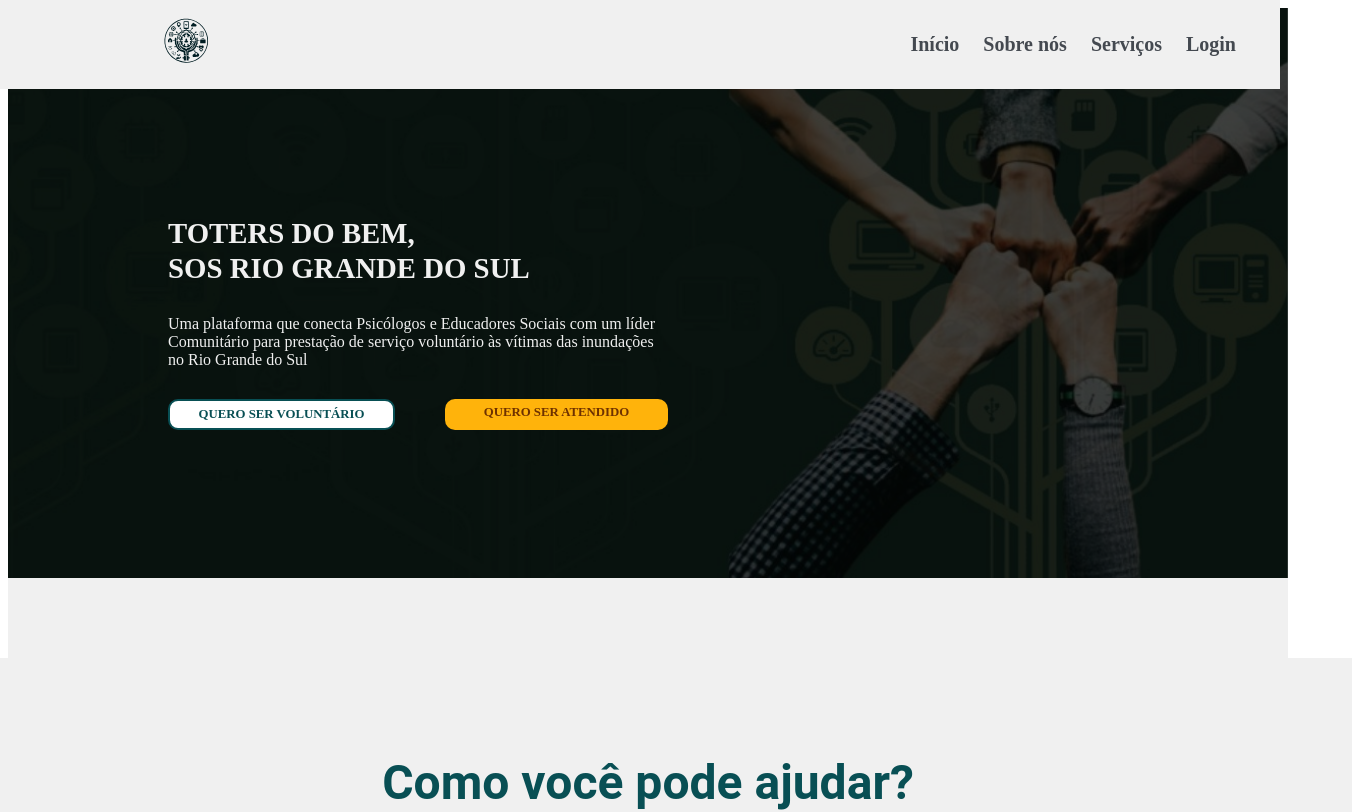
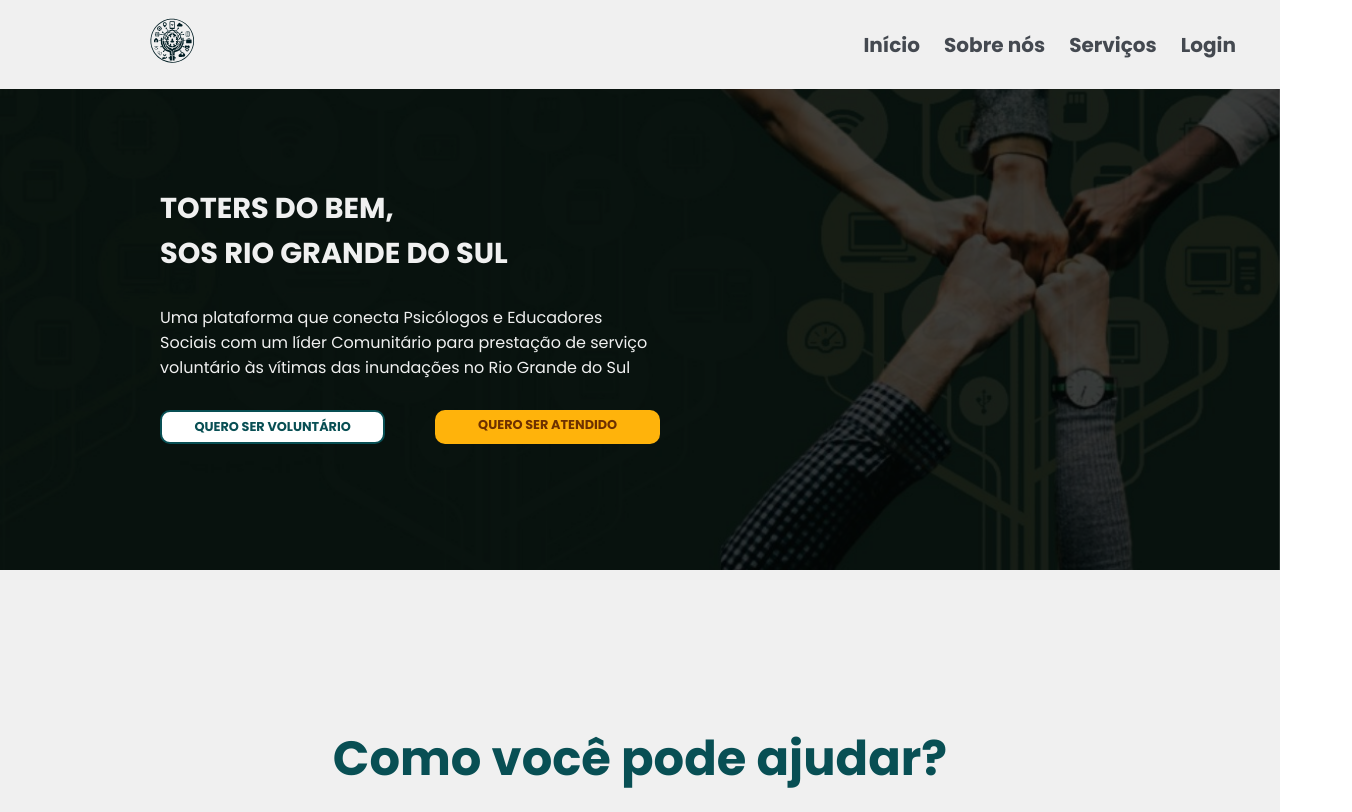
Before and after one commit to Dart1516/projeto-toti-2, a Next.js app: page / in a window 1280 px wide. Shown: the top 812 px of the page, 1352 px wide, since content can reach past the window. Built offline with nearby package versions, Linux system fonts and the light colour scheme.

Commit message:
feat: utilização de font family Poppins

```diff
--- a/src/app/layout.js
+++ b/src/app/layout.js
@@ -1,4 +1,6 @@
 import { UserProvider } from '../api/UserContext';
+import {Poppins} from 'next/font/google'
+import '../assets/styles/global.css'
 
 export const metadata = {
   title: "Toters Do Bem",
@@ -10,9 +12,16 @@ export const metadata = {
   urlSite: "https://www.totersdobem.com.br/"
 };
 
+const poppins = Poppins({
+  subsets: ['latin'],
+  display: 'swap',
+  variable: '--font-poppins',
+  weight: ['400', '500','700']
+})
+
 export default function RootLayout({ children }) {
   return (
-    <html lang="pt-BR">
+    <html lang="pt-BR" className={`${poppins.variable}`}>
       <head>
         <title>{metadata.title}</title>
         <meta name="description" content={metadata.description} />
--- /dev/null
+++ b/src/assets/styles/global.css
@@ -0,0 +1,6 @@
+*{
+    margin: 0;
+    padding: 0;
+    box-sizing: border-box;
+    font-family: var(--font-poppins);
+}
```
